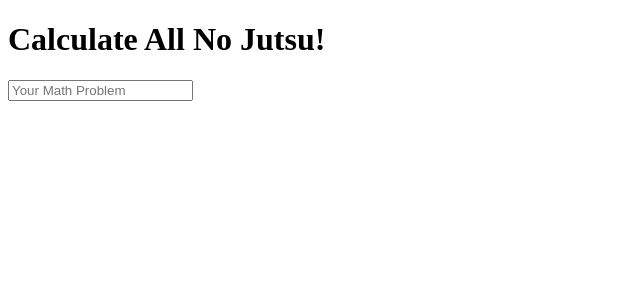
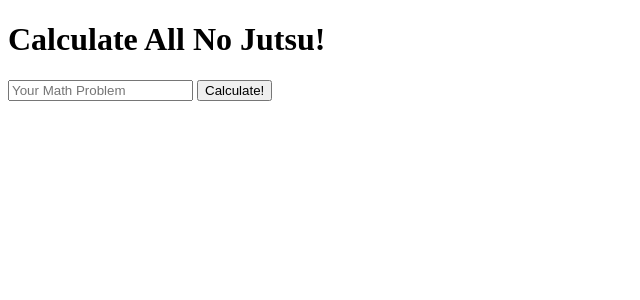
Before and after one commit to MihinMUD/CalculateAllNoJutsu, a SvelteKit app: page / in a window 1280 px wide. Shown: the top 300 px of the page, without its empty margins (0-640 px from the left). Built offline with nearby package versions, Linux system fonts and the light colour scheme.

Commit message:
Added basic functionality

```diff
--- a/package.json
+++ b/package.json
@@ -11,6 +11,7 @@
 	},
 	"devDependencies": {
 		"@sveltejs/adapter-auto": "^2.0.0",
+		"@sveltejs/adapter-netlify": "^2.0.6",
 		"@sveltejs/kit": "^1.5.0",
 		"svelte": "^3.54.0",
 		"svelte-check": "^3.0.1",
--- a/src/routes/+page.svelte
+++ b/src/routes/+page.svelte
@@ -1,9 +1,22 @@
 <h1>Calculate All No Jutsu!</h1>
 
-<input type="text" placeholder="Your Math Problem">
-
-<script>
-
+<form>
+    <input bind:value={prob} type="text" placeholder="Your Math Problem">
+    <input type="submit" on:click={calc} value="Calculate!">
+    <p>{ans}</p>
+</form>
+<script lang='ts'>
+    import {evaluate} from 'mathjs'
+    let prob:any;
+    let ans:String ="";
+    let calc = () => {
+        try {
+            ans = evaluate(prob)
+        } catch {
+            ans = "Invalid syntax!"
+        }
+        prob = ""
+    }
 </script>
 
 <style></style>
--- a/svelte.config.js
+++ b/svelte.config.js
@@ -1,4 +1,4 @@
-import adapter from '@sveltejs/adapter-auto';
+import adapter from '@sveltejs/adapter-netlify';
 import { vitePreprocess } from '@sveltejs/kit/vite';
 
 /** @type {import('@sveltejs/kit').Config} */
```
Also changed, not shown: 2 other files (tests, documents, lock files or other folders).
